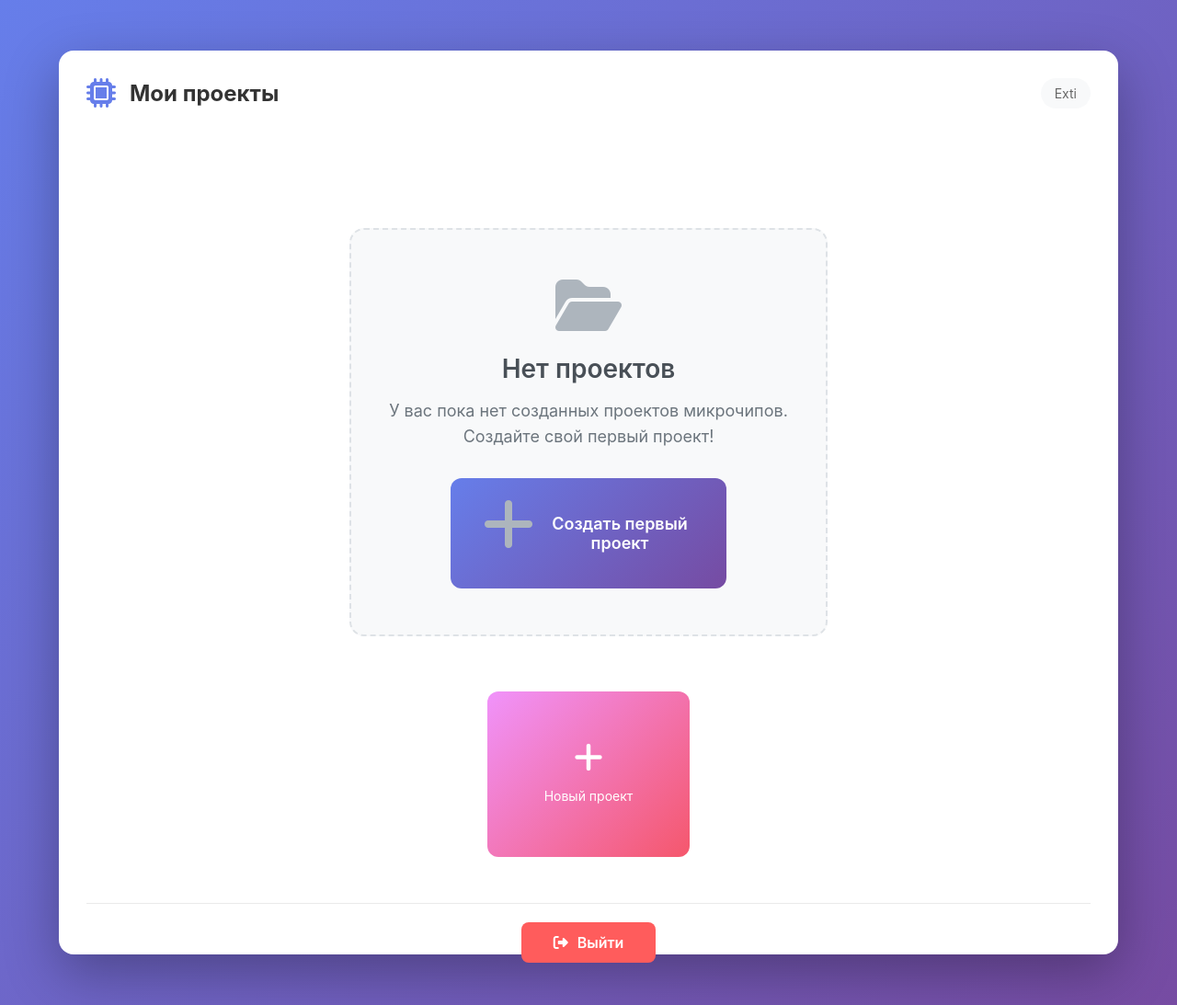
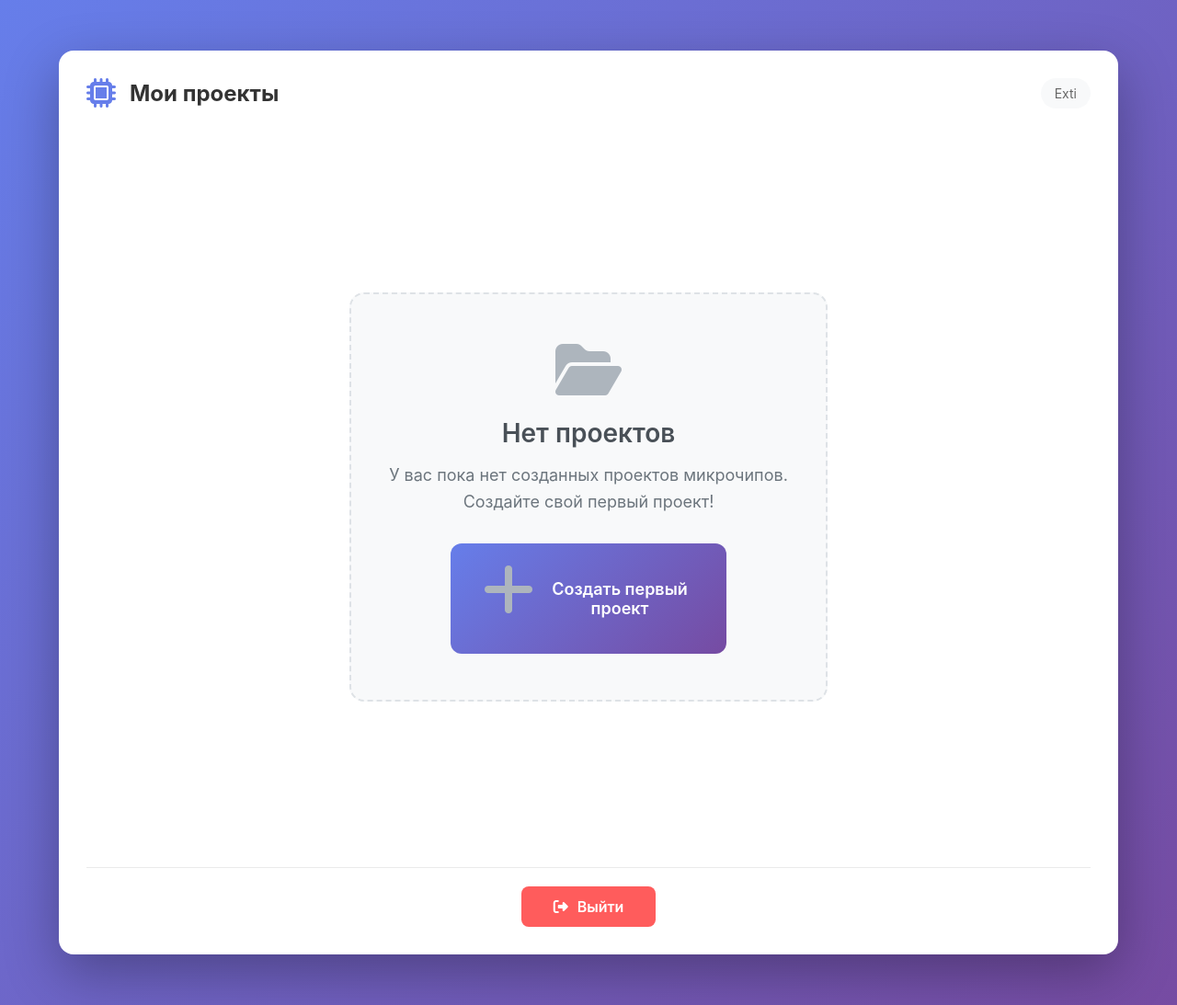
Before and after one commit to ExtaSsS4106/schemes, a Django app: page /home in a window 1280 px wide. Shown: the whole page at 92% size. Run offline with Django 5.2, Linux system fonts and the light colour scheme; a user stored in the database is signed in; data comes from the database, SQL or seed files in the repository; both versions use the stored data as it was after the commit; some libraries are stand-ins or nearby versions.

Commit message:
feat: alpha web version

```diff
--- a/src/main_app/static/projects.js
+++ b/src/main_app/static/projects.js
@@ -164,36 +164,11 @@ function logout() {
 
 // ===== УПРАВЛЕНИЕ ПРОЕКТАМИ =====
 
-function showEmptyProjects(grid) {
-    grid.innerHTML = `
-        <div class="empty-projects">
-            <div class="empty-container">
-                <i class="fas fa-folder-open"></i>
-                <h3>Нет проектов</h3>
-                <p>У вас пока нет созданных проектов микрочипов.<br>Создайте свой первый проект!</p>
-                <button id="createFirstProjectBtn" class="big-create-btn">
-                    <i class="fas fa-plus"></i>
-                    <span>Создать первый проект</span>
-                </button>
-            </div>
-        </div>
-    `;
-
-    // Добавляем обработчик для кнопки создания проекта
-    const createBtn = document.getElementById('createFirstProjectBtn');
-    if (createBtn) {
-        createBtn.addEventListener('click', createNewProject);
-    }
-}
 
 
 
-function createNewProject() {
-    console.log('Creating new project');
-    currentProjectIndex = -1;
-    currentProjectData = null;
-    showScreen('editor');
-}
+
+
 
 async function openProject(projectId) {
     console.log('Opening project:', projectId);
--- a/src/main_app/static/style.css
+++ b/src/main_app/static/style.css
@@ -189,7 +189,8 @@ button.secondary:hover {
 /* КОНТЕЙНЕР ПРОЕКТОВ */
 .projects-grid {
     display: flex;
-    flex-direction: column;
+    flex-direction: row;
+    gap: 20px;
     align-items: center;
     justify-content: center;
     margin: 30px 0;
--- a/src/main_app/views.py
+++ b/src/main_app/views.py
@@ -20,10 +20,12 @@ def home(request):
 @login_required
 def work_table(request):
     project_id = request.GET.get('project_id')
-    schema = Schemes.objects.get(id=project_id, user=request.user)
     components = Components.objects.all()
-    return render(request, "main/editor.html", {"schema": schema, "components":components})
+    if project_id:
+        schema = Schemes.objects.get(id=project_id, user=request.user)
 
+        return render(request, "main/editor.html", {"schema": schema, "components":components})
+    return render(request, "main/editor.html", {"components":components})
 
 
 @login_required
@@ -59,11 +61,13 @@ def save_schema(request):
             if schema_id:
                 try:
                     schema = Schemes.objects.get(id=schema_id, user=user)
+                    schema.id = schema_id
                     schema.title = schema_title
                     schema.data = dump_json
                     schema.save()
                 except Schemes.DoesNotExist:
                     schema = Schemes.objects.create(
+                        id = schema_id,
                         user=user,
                         title=schema_title,
                         data=dump_json
--- a/src/templates/main/project.html
+++ b/src/templates/main/project.html
@@ -29,7 +29,7 @@
                                 <i class="fas fa-folder-open"></i>
                                 <h3>Нет проектов</h3>
                                 <p>У вас пока нет созданных проектов микрочипов.<br>Создайте свой первый проект!</p>
-                                <button id="createFirstProjectBtn" class="big-create-btn">
+                                <button id="createFirstProjectBtn" class="big-create-btn" onclick="window.location.href = `/work_table`">
                                     <i class="fas fa-plus"></i>
                                     <span>Создать первый проект</span>
                                 </button>
@@ -53,11 +53,12 @@
                     </div>
 
                 {% endfor %}
+                        <div class="project add" onclick="window.location.href = `/work_table`">
+                            <i class="fas fa-plus"></i>
+                            <p>Новый проект</p>
+                        </div>
             {% endif %}
-            <div class="project add">
-                <i class="fas fa-plus"></i>
-                <p>Новый проект</p>
-            </div>
+
         </div>
 
         <div class="logout-container">
```
Also changed, not shown: src/main_app/static/editor.js (+89 -3 lines), src/db.sqlite3.
